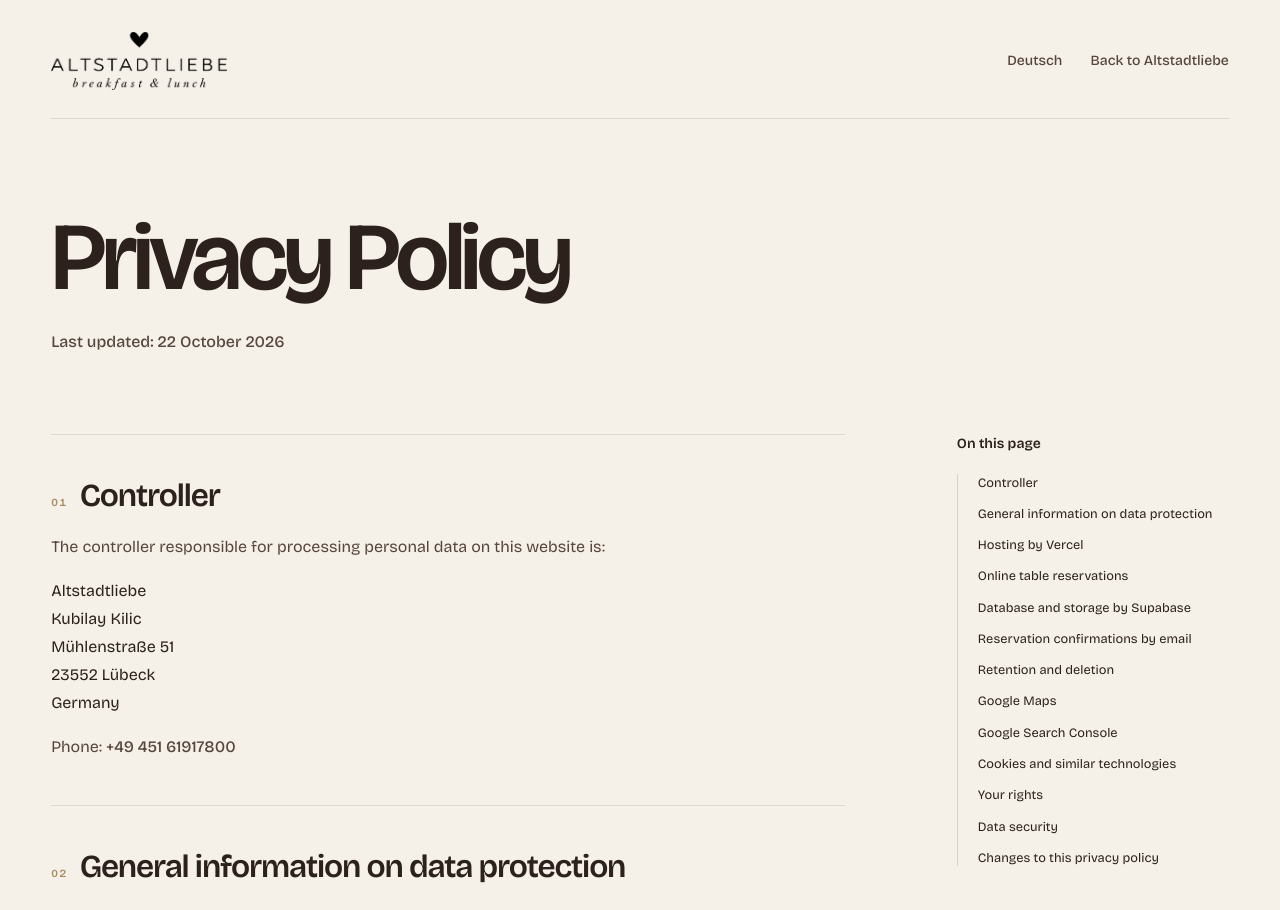
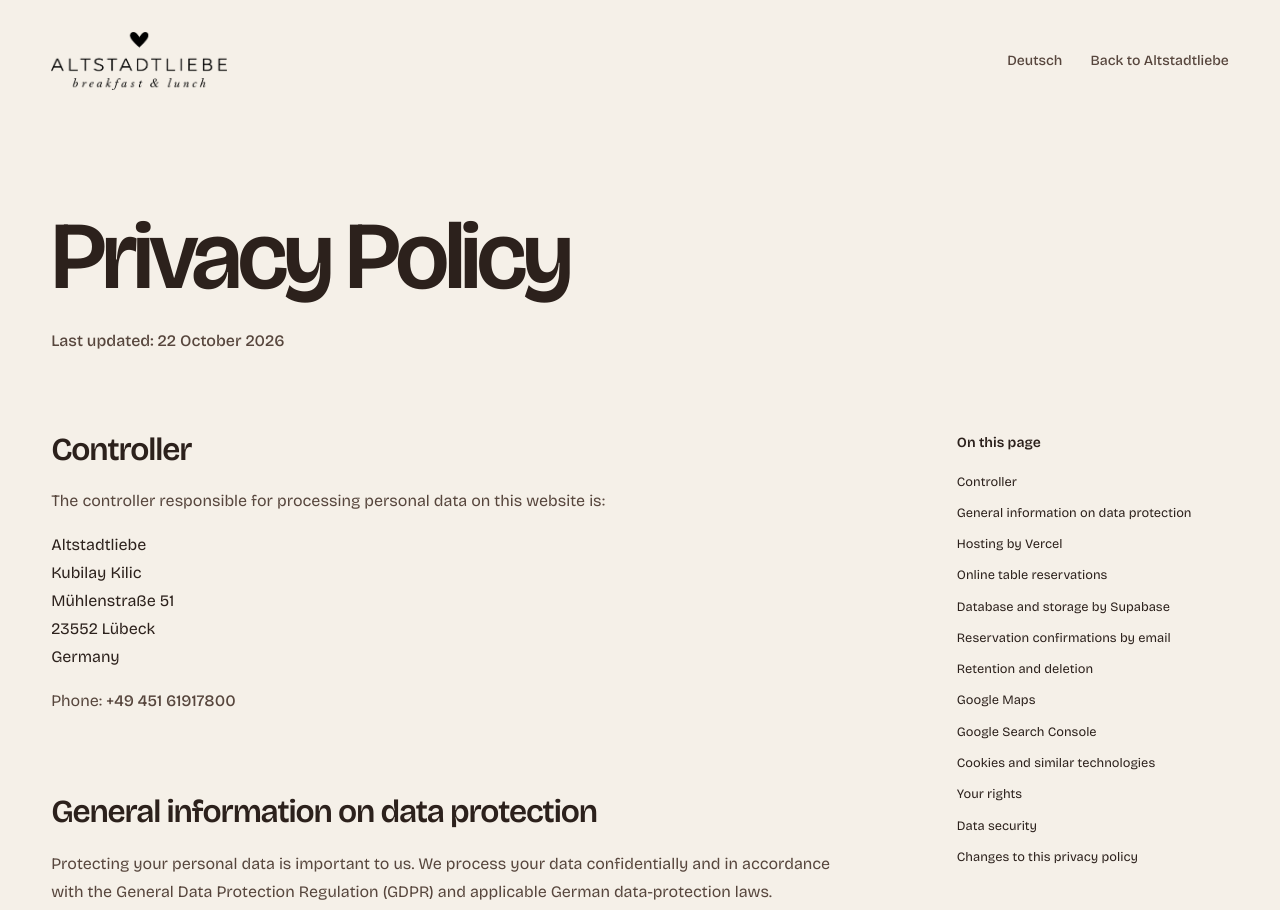
Before and after one commit to veokleo-create07/coffee.luebeck.web, a Next.js app: page /en/privacy in a window 1280 px wide. Shown: the top 910 px of the page. Built offline with nearby package versions, Linux system fonts and the light colour scheme.

Commit message:
Simplify privacy policy sections

```diff
--- a/components/privacy-policy-page.tsx
+++ b/components/privacy-policy-page.tsx
@@ -9,11 +9,8 @@ type PrivacyPolicyPageProps = { locale: Locale; dictionary: Dictionary };
 
 function PolicySection({ number, title, children }: { number: number; title: string; children: ReactNode }) {
   return (
-    <section id={`privacy-section-${number}`} className="scroll-mt-10 border-t border-espresso/12 py-9 md:py-11" aria-labelledby={`privacy-heading-${number}`}>
-      <div className="flex items-baseline gap-3">
-        <span className="text-[0.68rem] font-semibold tabular-nums tracking-[0.14em] text-brass" aria-hidden="true">{String(number).padStart(2, "0")}</span>
-        <h2 id={`privacy-heading-${number}`} className="text-[clamp(1.45rem,2.5vw,2rem)] font-semibold leading-[1.08] tracking-[-0.035em]">{title}</h2>
-      </div>
+    <section id={`privacy-section-${number}`} className="scroll-mt-10 py-8 first:pt-0 md:py-10" aria-labelledby={`privacy-heading-${number}`}>
+      <h2 id={`privacy-heading-${number}`} className="text-[clamp(1.45rem,2.5vw,2rem)] font-semibold leading-[1.08] tracking-[-0.035em]">{title}</h2>
       <div className="privacy-copy mt-5 space-y-4 text-[0.9375rem] leading-[1.72] text-espresso-soft md:text-base md:leading-[1.75]">{children}</div>
     </section>
   );
@@ -293,7 +290,7 @@ export function PrivacyPolicyPage({ locale, dictionary }: PrivacyPolicyPageProps
   return (
     <div className="min-h-screen overflow-x-hidden bg-ivory text-espresso">
       <header className="page-gutter pt-6 md:pt-8">
-        <div className="mx-auto flex max-w-7xl items-center justify-between gap-5 border-b border-espresso/12 pb-5 md:pb-7">
+        <div className="mx-auto flex max-w-7xl items-center justify-between gap-5 pb-5 md:pb-7">
           <Link href={homeHref} className="group inline-flex items-center rounded-sm focus-visible:outline focus-visible:outline-2 focus-visible:outline-offset-4 focus-visible:outline-brass" aria-label="Altstadtliebe — home">
             <Image src="/altstadtliebe-logo.png" alt="Altstadtliebe" width={192} height={64} priority className="h-auto w-32 object-contain transition-transform duration-300 group-hover:scale-[1.015] md:w-44" />
           </Link>
@@ -331,7 +328,7 @@ export function PrivacyPolicyPage({ locale, dictionary }: PrivacyPolicyPageProps
 
             <aside className="sticky top-8 hidden lg:block" aria-label={isGerman ? "Inhalt dieser Seite" : "On this page"}>
               <p className="text-sm font-semibold text-espresso">{isGerman ? "Auf dieser Seite" : "On this page"}</p>
-              <nav className="mt-5 border-l border-espresso/15 pl-5">
+              <nav className="mt-5">
                 <ol className="space-y-3.5">
                   {sections.map((title, index) => (
                     <li key={title}>
```
